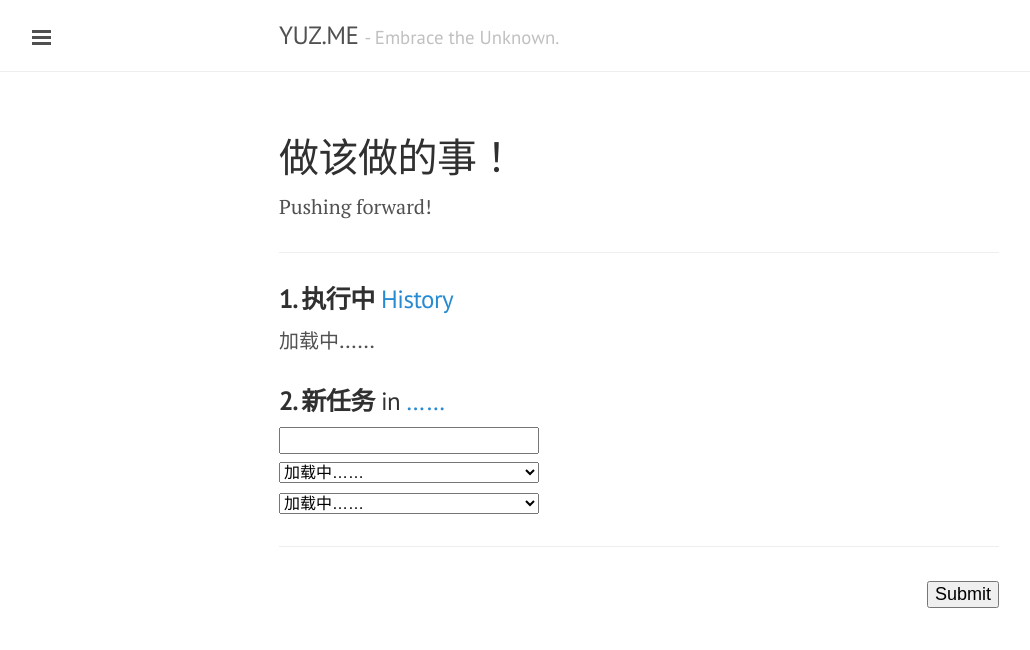
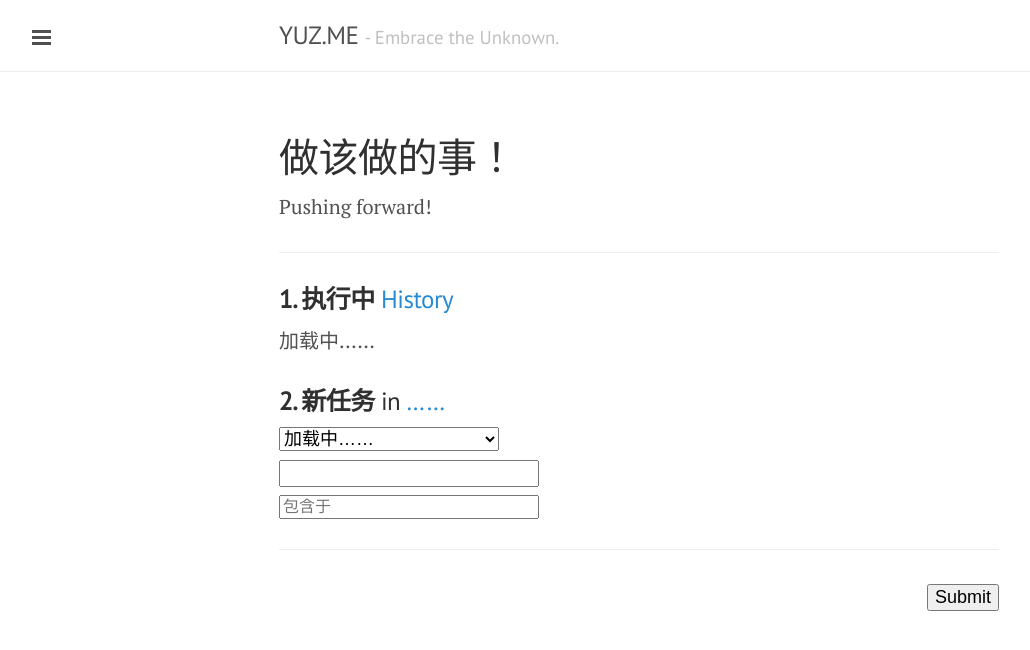
Before and after one commit to yusite/yuz.me, a Jekyll site: the page built from log.md, in a window 1280 px wide. Shown: the top 650 px of the page, without its empty margins (1-1031 px from the left). Built offline with Jekyll 4.4.1, drawn with Linux system fonts in a browser that asks for light colours; Markdown is read by kramdown in place of the engine named in the settings.

Commit message:
update log page

```diff
--- a/javascript/custom/log.js
+++ b/javascript/custom/log.js
@@ -4,15 +4,24 @@
 
     var outputDoing = function(jsonarray) {
         var i, output = [];
+        var style = 'style="font-size:18px;border:0;background:none;color:#268bd2;padding:0;"';
+        var middot = ' &middot; ';
         for (i = 0; i < jsonarray.length; i++) {
             output.push('<div>');
             output.push('<span class="taskName">');
             output.push(jsonarray[i]);
-            output.push('</span> ');
-            output.push('<button class="repeat" style="font-size:16px;border:0;background:none;color:#268bd2;padding:0;">REPEAT</button> ');
-            output.push('<button class="done" style="font-size:16px;border:0;background:none;color:#268bd2;padding:0;">DONE</button>');
+            output.push('</span>&nbsp;&nbsp;');
+            output.push('( <button class="repeat" ' + style + '>RE</button>');
+            output.push(middot);
+
+            if (jsonarray[i].indexOf("∈") === -1) {
+                output.push('<button class="father" ' + style + '>FA</button>');
+                output.push(middot);
+            }
+
+            output.push('<button class="done" ' + style + '>DONE</button> )');
             output.push('<br>');
-            output.push('<textarea name="summary" rows="1" style="font-size:18px;"></textarea>');
+            output.push('<textarea name="summary" rows="2" style="font-size:18px;"></textarea>');
             output.push('</div>');
         }
         var outputString = output.join("");
@@ -52,8 +61,6 @@
         }
         content = outputOptions(data.recent, '快速添加');
         $("#recent").html(content);
-        content = outputOptions(data.doing, '包含于', '∈ ');
-        $("#belong").html(content);
         content = outputLocation(data.place);
         $('#place').html(content);
     });
@@ -75,8 +82,6 @@
             }
             content = outputOptions(data.recent, '快速添加');
             $("#recent").html(content);
-            content = outputOptions(data.doing, '包含于', '∈ ');
-            $("#belong").html(content);
             content = outputLocation(data.place);
             $('#place').html(content);
             $('#send').html('<input type="submit" value="Submit" id="submit" style="font-size:18px;">');
@@ -84,9 +89,8 @@
 
         $('#send').html('<span style="color:red;">Sending...</span>');
         $('#doing').html('加载中……');
+        $('#recent').html('<option value="">加载中……</option>');
         $('#create').val('');
-        $('#recent').html('<option value="">加载中……</option>');
-        $('#belong').html('<option value="">加载中……</option>');
     });
 
     $(document).on("click", 'button.done', function(event){
@@ -107,6 +111,17 @@
             $('#create').val('');
         }
         textarea.trigger('autosize.resize');
+    });
+
+    $(document).on("click", 'button.father', function(event){
+        event.preventDefault();
+        if ($('#belong').val()) {
+            $('#belong').val('');
+        } else {
+            var parent = $(this).parent();
+            var nameValue = '∈ ' + parent.find(".taskName").text();
+            $('#belong').val(nameValue);
+        }
     });
 
     $(document).on("click", 'button.repeat', function(event){
--- a/log.md
+++ b/log.md
@@ -21,15 +21,13 @@ Pushing forward!
 <h3><strong>2. 新任务</strong> in
 <a href="https://docs.google.com/a/yuz.me/spreadsheets/d/1Ls3l7bvsyFznq73eSwJL7tkeAbV0PalBBnX0gQFn5DU/edit#gid=2010321559" id="place">……</a>
 <br>
-<input id="create" type="text" name="create" style="font-size:18px;margin-top:10px;">
-<br>
-<select id="recent" name="create" style="font-size:16px;margin-top:8px;">
+<select id="recent" name="create" style="font-size:18px;margin-top:10px;width:220px;">
 <option selected value="">加载中……</option>
 </select>
 <br>
-<select id="belong" name="comment" style="font-size:16px;margin-top:8px;">
-<option selected value="">加载中……</option>
-</select>
+<input id="create" type="text" name="create" style="font-size:18px;margin-top:8px;">
+<br>
+<input id="belong" type="text" name="comment" style="font-size:16px;margin-top:8px;color:green;" placeholder="包含于">
 </h3>
 
 <hr>
```
